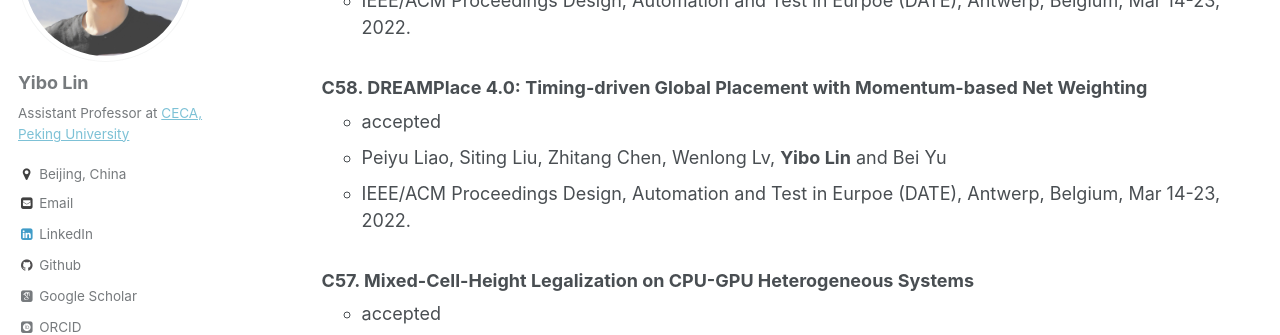
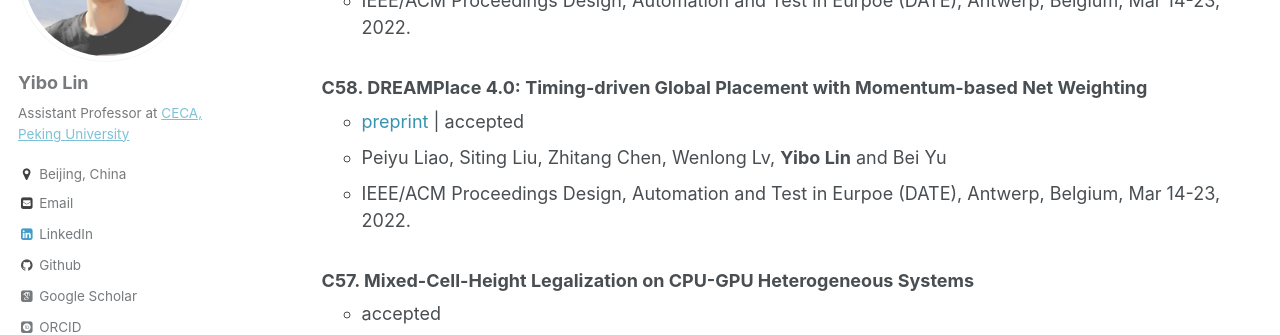
Before and after one commit to limbo018/limbo018.github.io, a Jekyll site: the page built from _pages/publications.md, in a window 1280 px wide and 900 px high, scrolled down 6492 px. Shown: the part 149-484 px from the top of the window. Built offline with Jekyll 4.4.1, drawn with Linux system fonts in a browser that asks for light colours; some web fonts are replaced.

Commit message:
add peiyu's preprint

```diff
--- a/_pages/publications.md
+++ b/_pages/publications.md
@@ -213,7 +213,7 @@ Conference Papers
      * IEEE/ACM Proceedings Design, Automation and Test in Eurpoe (DATE), Antwerp, Belgium, Mar 14-23, 2022.
 
   ### C58. DREAMPlace 4.0: Timing-driven Global Placement with Momentum-based Net Weighting
-     * accepted
+     * <a href="/publications/papers/PLACE_DATE2022_Liao.pdf" style="color:#3793ae">preprint</a> \| accepted
      * Peiyu Liao, Siting Liu, Zhitang Chen, Wenlong Lv, **Yibo Lin** and Bei Yu
      * IEEE/ACM Proceedings Design, Automation and Test in Eurpoe (DATE), Antwerp, Belgium, Mar 14-23, 2022.
 
--- a/ref/publications.bib
+++ b/ref/publications.bib
@@ -778,7 +778,7 @@
   day={14--23},
   address={Antwerp, Belgium},
   publishlink={},
-  annotateweb={(accepted)},
+  annotateweb={([limbo018.github.io/papers/PLACE_DATE2022_Liao.pdf preprint])(accepted)},
   annotatecv={(accepted)},
 }
 @inproceedings{PLACE_DATE2022_Yang,
```
Also changed, not shown: _includes/publications_cv.md (+1 -1 lines), 3 other files.
